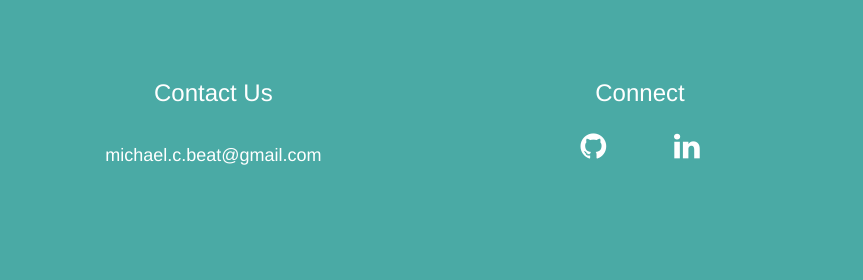
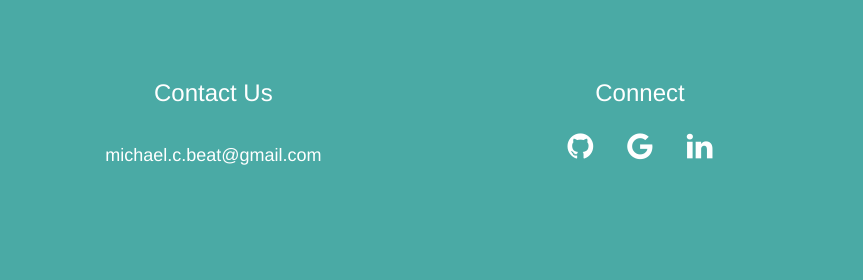
Before and after one commit to michaelbeat/Portfolio, a plain HTML site: page assets/contact.html in a window 1280 px wide. Shown: the part 388-668 px from the top of the page, 0-863 px from the left. Drawn offline with nearby package versions, Linux system fonts and the light colour scheme.

Commit message:
contact page work

```diff
--- a/assets/contact.html
+++ b/assets/contact.html
@@ -59,7 +59,7 @@
                         <h3>Connect</h3>
 
                         <a href="https://github.com/michaelbeat" class="fa fa-github"></a>
-                        <a href="mailto:michael.c.beat@gmail.com" class="fa fa-googlemail"></a>
+                        <a href="mailto:michael.c.beat@gmail.com" class="fa fa-google"></a>
                         <a href="https://www.linkedin.com/in/michael-beat-63a282173/" class="fa fa-linkedin"></a>
 
                     </div>
@@ -70,5 +70,7 @@
                 </div>
         </header>
 
+
+
 </body>
 </html>
```
